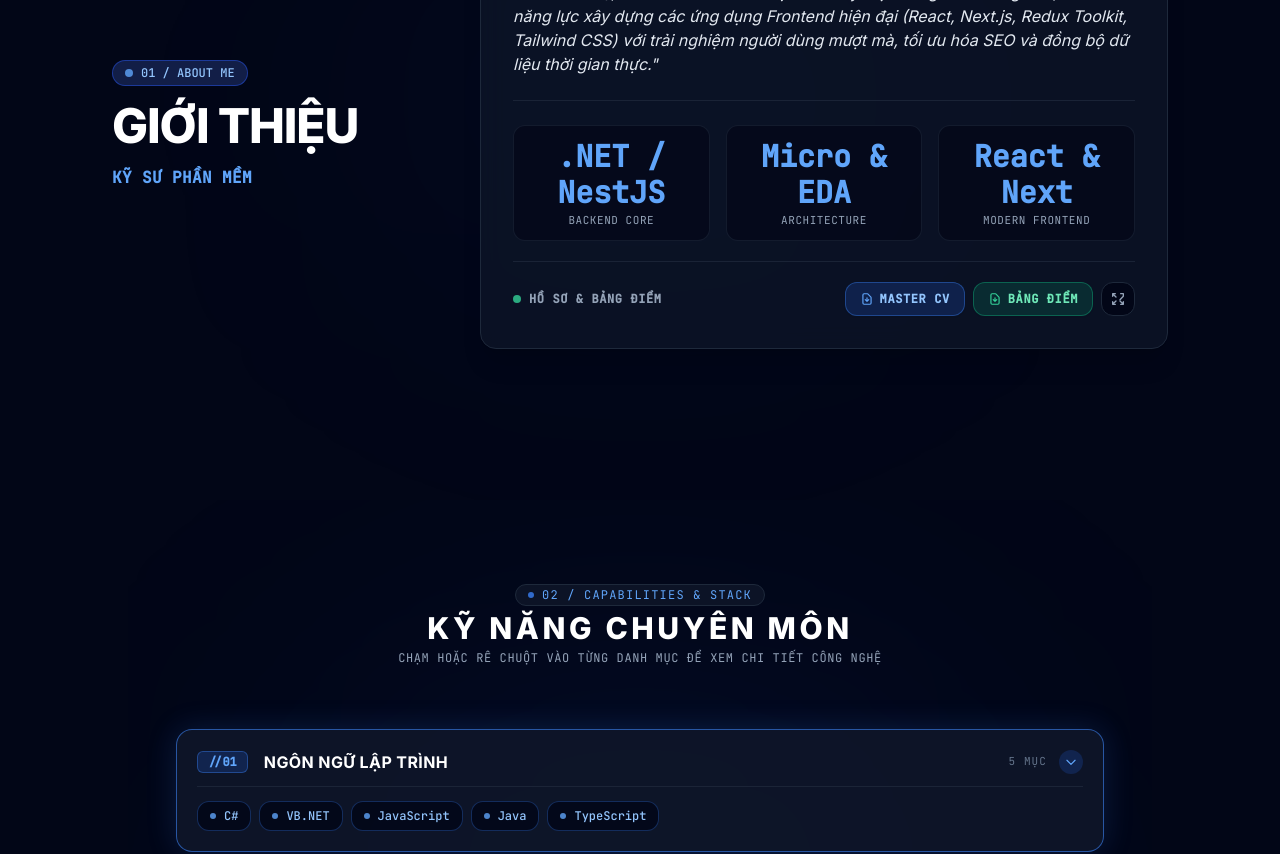
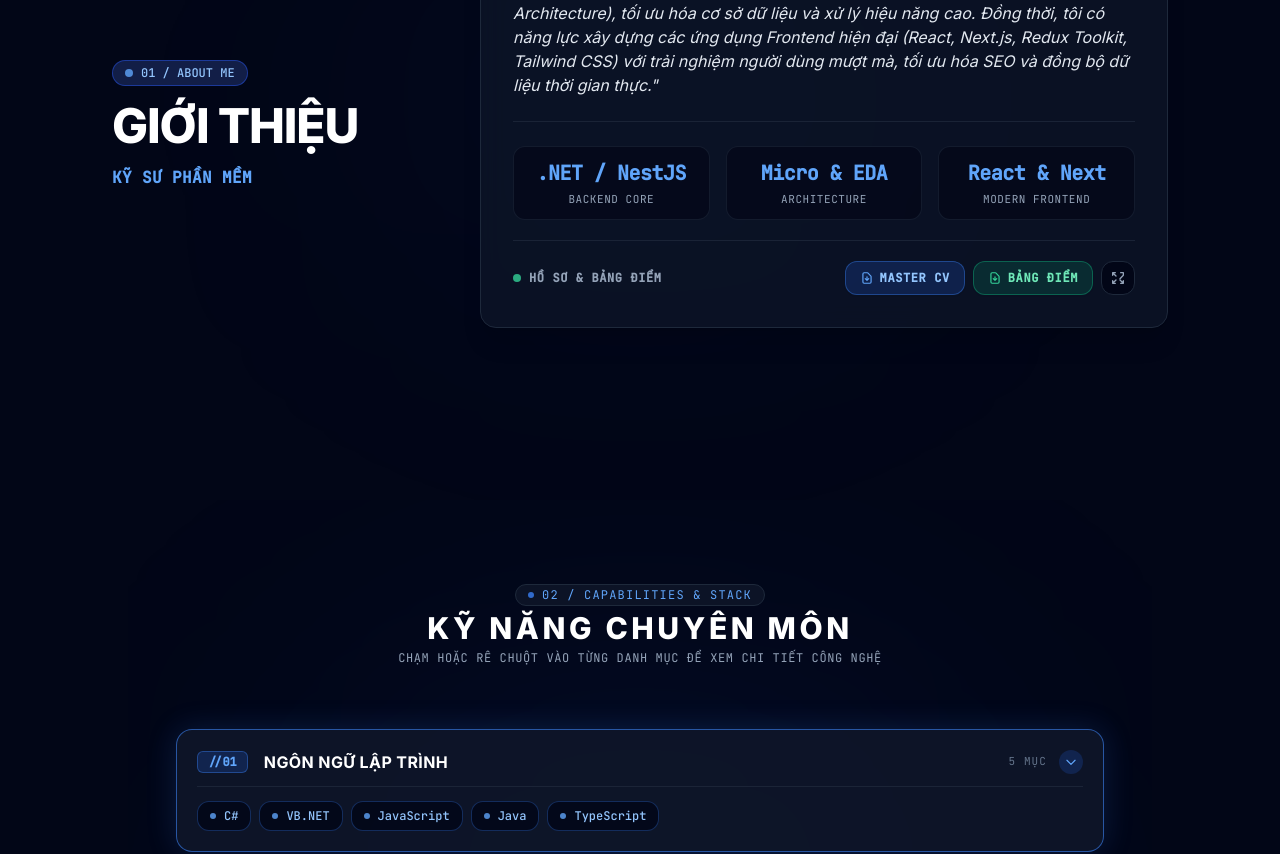
Before and after one commit to ayana0409/portfolio, a React (Vite) app: page / in a window 1280 px wide. Shown: the part 1100-1954 px from the top of the page. Built offline with nearby package versions, Linux system fonts and the light colour scheme.

Commit message:
feat: fix portfolio data and AboutSection component

```diff
--- a/src/data/portfolioData.json
+++ b/src/data/portfolioData.json
@@ -41,8 +41,9 @@
           "WPF",
           "Entity Framework",
           "ABP Framework",
+          "Nest.js",
           "React.js",
-          "Nest.js"
+          "Next.js"
         ]
       },
       "databases": {
--- a/src/features/about/AboutSection.jsx
+++ b/src/features/about/AboutSection.jsx
@@ -55,28 +55,28 @@ export default function AboutSection() {
             </p>
 
             {/* Responsive 3-Column Stats Matrix */}
-            <div className="grid grid-cols-1 sm:grid-cols-3 gap-2.5 sm:gap-4 pt-5 mt-5 sm:pt-6 sm:mt-6 border-t border-slate-800/80 text-center">
-              <div className="p-2.5 sm:p-3 rounded-xl bg-slate-950/60 border border-slate-800/60">
-                <span className="block text-xl sm:text-2xl md:text-3xl font-black text-blue-400 font-mono">
+            <div className="grid grid-cols-1 sm:grid-cols-3 gap-2 sm:gap-3 lg:gap-4 pt-5 mt-5 sm:pt-6 sm:mt-6 border-t border-slate-800/80 text-center">
+              <div className="p-2 sm:p-2.5 lg:p-3 rounded-xl bg-slate-950/60 border border-slate-800/60 flex flex-col justify-center items-center overflow-hidden">
+                <span className="block text-base sm:text-lg md:text-sm lg:text-base xl:text-xl font-black text-blue-400 font-mono tracking-tight whitespace-nowrap">
                   .NET / NestJS
                 </span>
-                <span className="text-[10px] sm:text-[11px] font-mono text-slate-400 uppercase tracking-wider block mt-0.5">
+                <span className="text-[10px] sm:text-[11px] font-mono text-slate-400 uppercase tracking-wider block mt-1 whitespace-nowrap">
                   Backend Core
                 </span>
               </div>
-              <div className="p-2.5 sm:p-3 rounded-xl bg-slate-950/60 border border-slate-800/60">
-                <span className="block text-xl sm:text-2xl md:text-3xl font-black text-blue-400 font-mono">
+              <div className="p-2 sm:p-2.5 lg:p-3 rounded-xl bg-slate-950/60 border border-slate-800/60 flex flex-col justify-center items-center overflow-hidden">
+                <span className="block text-base sm:text-lg md:text-sm lg:text-base xl:text-xl font-black text-blue-400 font-mono tracking-tight whitespace-nowrap">
                   Micro & EDA
                 </span>
-                <span className="text-[10px] sm:text-[11px] font-mono text-slate-400 uppercase tracking-wider block mt-0.5">
+                <span className="text-[10px] sm:text-[11px] font-mono text-slate-400 uppercase tracking-wider block mt-1 whitespace-nowrap">
                   Architecture
                 </span>
               </div>
-              <div className="p-2.5 sm:p-3 rounded-xl bg-slate-950/60 border border-slate-800/60">
-                <span className="block text-xl sm:text-2xl md:text-3xl font-black text-blue-400 font-mono">
+              <div className="p-2 sm:p-2.5 lg:p-3 rounded-xl bg-slate-950/60 border border-slate-800/60 flex flex-col justify-center items-center overflow-hidden">
+                <span className="block text-base sm:text-lg md:text-sm lg:text-base xl:text-xl font-black text-blue-400 font-mono tracking-tight whitespace-nowrap">
                   React & Next
                 </span>
-                <span className="text-[10px] sm:text-[11px] font-mono text-slate-400 uppercase tracking-wider block mt-0.5">
+                <span className="text-[10px] sm:text-[11px] font-mono text-slate-400 uppercase tracking-wider block mt-1 whitespace-nowrap">
                   Modern Frontend
                 </span>
               </div>
```
